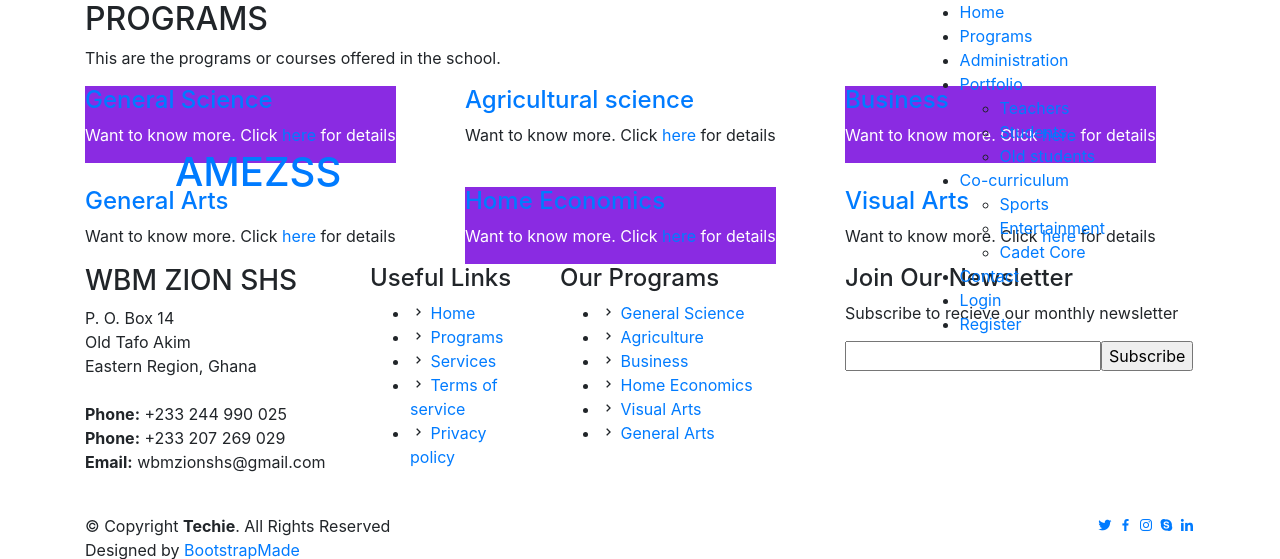
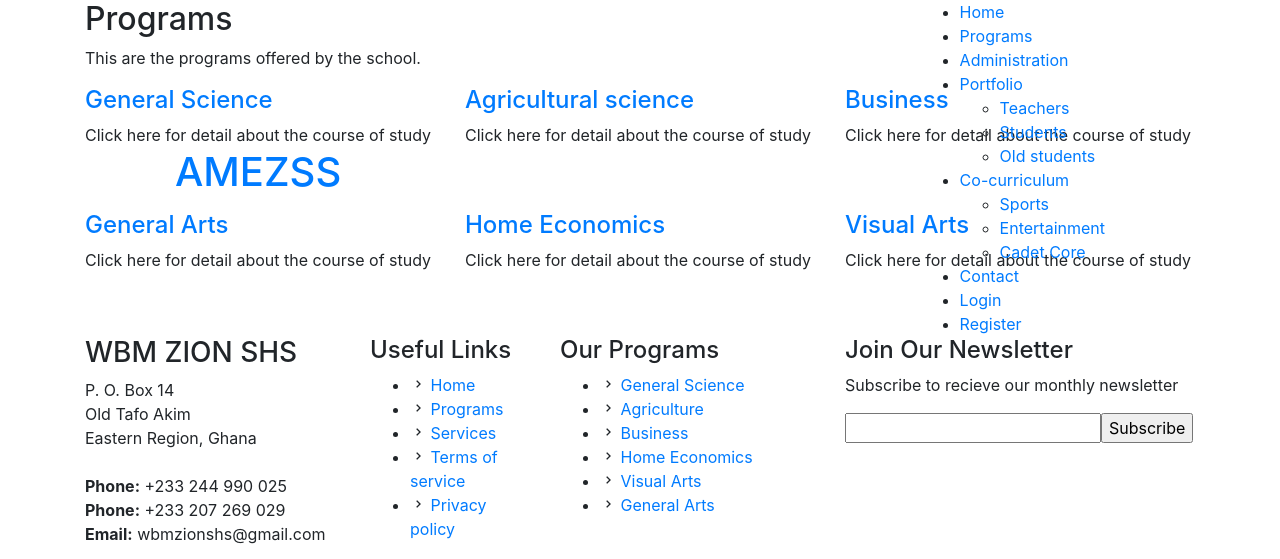
Before and after one commit to free20064u/testing, a Django app: page /exercise/programs/ in a window 1280 px wide. Shown: the top 559 px of the page. Run offline with Django 3.2, Linux system fonts and the light colour scheme; some libraries are stand-ins or nearby versions.

Commit message:
worked on programs

```diff
--- a/myapp/templates/programs.html
+++ b/myapp/templates/programs.html
@@ -4,59 +4,24 @@
 {% block content %}
 <!-- ======= Services Section ======= -->
 <section id="services" class="services section-bg">
-      <div class="container" data-aos="fade-up">
+  <div class="container" data-aos="fade-up">
 
         <div class="section-title">
-          <h2>PROGRAMS</h2>
-          <p>This are the programs or courses offered in the school.</p>
+          <h2>Programs</h2>
+          <p>This are the programs offered by the school.</p>
         </div>
 
         <div class="row">
-          <div class="col-lg-4 col-md-6 d-flex align-items-stretch" data-aos="zoom-in" data-aos-delay="100" >
-            <div class="icon-box iconbox-blue" style="background-color: blueviolet; color: white;">
-              <h4><a href="">General Science</a></h4>
-              <p>Want to know more. Click<a href=""> here</a> for details</p>
+          {% for program in programs %}
+          <div class="col-lg-4 col-md-6 d-flex align-items-stretch mb-5" data-aos="zoom-in" data-aos-delay="100">
+            <div class="icon-box iconbox-blue">
+              <h4><a href="">{{ program }}</a></h4>
+              <p>Click here for detail about the course of study</p>
             </div>
           </div>
-
-          <div class="col-lg-4 col-md-6 d-flex align-items-stretch mt-4 mt-md-0" data-aos="zoom-in" data-aos-delay="200">
-            <div class="icon-box iconbox-orange ">
-              <h4><a href="">Agricultural science</a></h4>
-              <p>Want to know more. Click<a href=""> here</a> for details</p>
-            </div>
-          </div>
-
-          <div class="col-lg-4 col-md-6 d-flex align-items-stretch mt-4 mt-lg-0" data-aos="zoom-in" data-aos-delay="300" >
-            <div class="icon-box iconbox-pink" style="background-color: blueviolet; color: white;">
-              <h4><a href="">Business</a></h4>
-              <p>Want to know more. Click<a href=""> here</a> for details</p>
-            </div>
-          </div>
-
-          <div class="col-lg-4 col-md-6 d-flex align-items-stretch mt-4" data-aos="zoom-in" data-aos-delay="100">
-            <div class="icon-box iconbox-yellow">
-              <h4><a href="">General Arts</a></h4>
-              <p>Want to know more. Click<a href=""> here</a> for details</p>
-            </div>
-          </div>
-
-          <div class="col-lg-4 col-md-6 d-flex align-items-stretch mt-4" data-aos="zoom-in" data-aos-delay="200">
-            <div class="icon-box iconbox-red" style="background-color: blueviolet; color: white;">
-              <h4><a href="">Home Economics</a></h4>
-              <p>Want to know more. Click<a href=""> here</a> for details</p>
-            </div>
-          </div>
-
-          <div class="col-lg-4 col-md-6 d-flex align-items-stretch mt-4" data-aos="zoom-in" data-aos-delay="300">
-            <div class="icon-box iconbox-teal">
-              <h4><a href="">Visual Arts</a></h4>
-              <p>Want to know more. Click<a href=""> here</a> for details</p>
-            </div>
-          </div>
-
+          {% endfor %}
         </div>
-
-      </div>
-    </section><!-- End Services Section -->
+  </div>
+</section><!-- End Services Section -->
 
 {% endblock content %}
--- a/myapp/views.py
+++ b/myapp/views.py
@@ -6,7 +6,12 @@ def index(request):
 
 
 def programs(request):
-    return render(request, 'programs.html')
+    programs = ['General Science', 'Agricultural science', 'Business','General Arts', 'Home Economics', 'Visual Arts']
+
+    context = {
+        'programs': programs
+    }
+    return render(request, 'programs.html', context)
 
 
 def contact(request):
```
